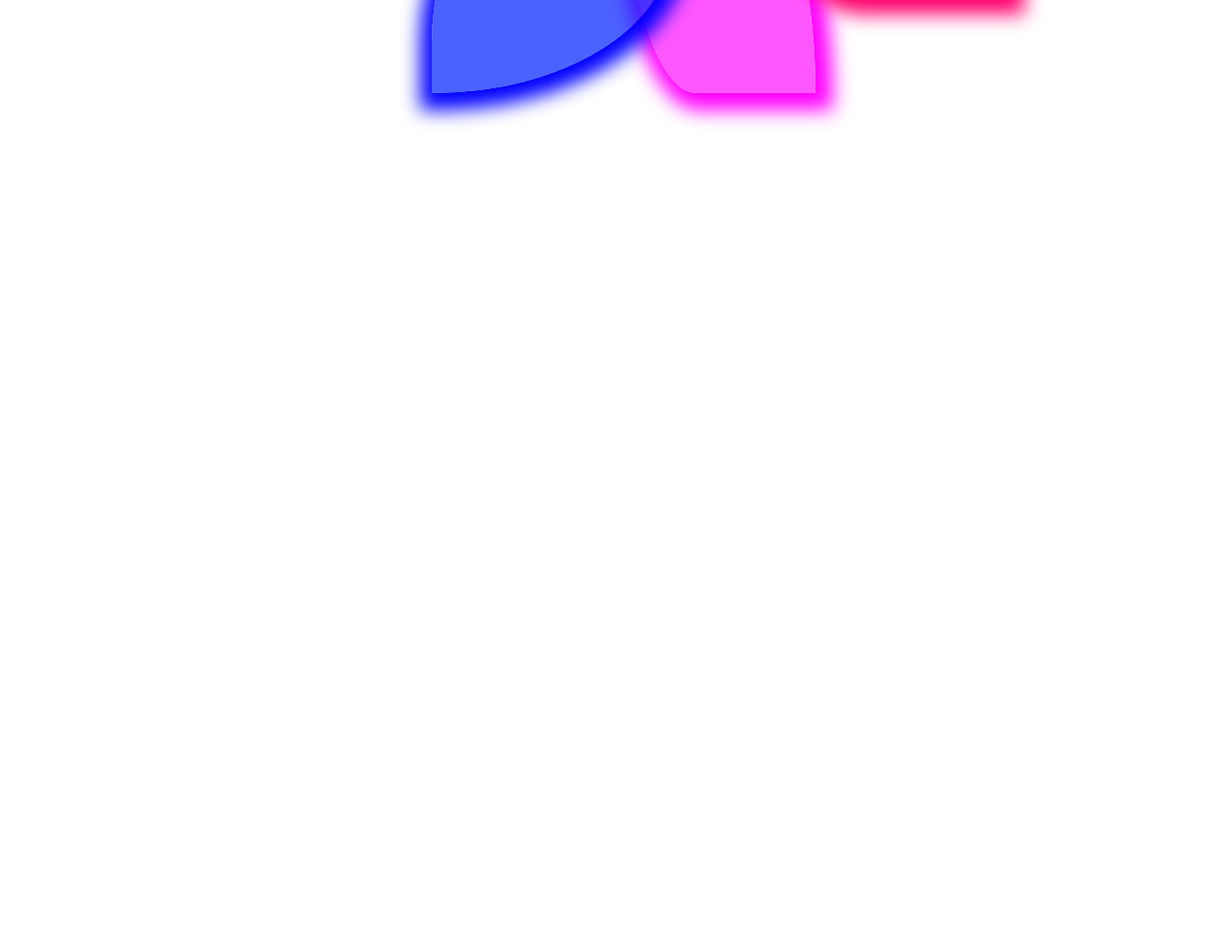
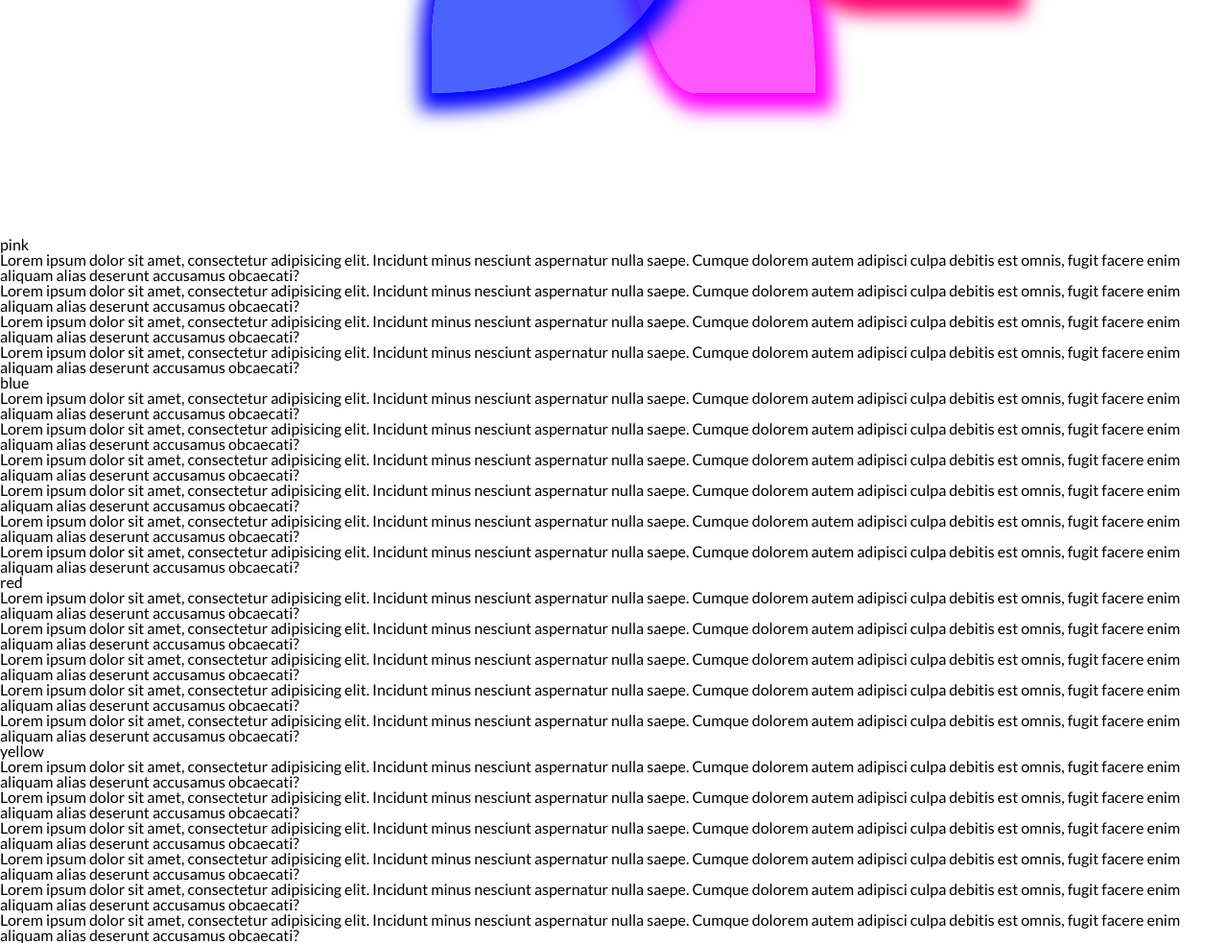
Before and after one commit to e-romanenko/course_homework, a plain HTML site: page lesson_11/index.html in a window 1280 px wide. Shown: the part 753-1736 px from the top of the page at 96% size. Before the commit the page ends 1000 px from the top, so only its background shows below. Drawn offline with Linux system fonts and the light colour scheme.

Commit message:
Add files via upload

```diff
--- a/lesson_11/index.html
+++ b/lesson_11/index.html
@@ -10,7 +10,6 @@
 </head>
 <body>
    <div class="wrapper">
-
       <header>
          <div class="header">
             <div class="header__container">
@@ -64,14 +63,38 @@
 
       <footer>
          <div class="footer__container">
-            <div>
+            <div class="content">
+               <div class="text text--pink">pink</div>
+               <p>Lorem ipsum dolor sit amet, consectetur adipisicing elit. Incidunt minus nesciunt aspernatur nulla saepe. Cumque dolorem autem adipisci culpa debitis est omnis, fugit facere enim aliquam alias deserunt accusamus obcaecati?</p>
+               <p>Lorem ipsum dolor sit amet, consectetur adipisicing elit. Incidunt minus nesciunt aspernatur nulla saepe. Cumque dolorem autem adipisci culpa debitis est omnis, fugit facere enim aliquam alias deserunt accusamus obcaecati?</p>
+               <p>Lorem ipsum dolor sit amet, consectetur adipisicing elit. Incidunt minus nesciunt aspernatur nulla saepe. Cumque dolorem autem adipisci culpa debitis est omnis, fugit facere enim aliquam alias deserunt accusamus obcaecati?</p>
+               <p>Lorem ipsum dolor sit amet, consectetur adipisicing elit. Incidunt minus nesciunt aspernatur nulla saepe. Cumque dolorem autem adipisci culpa debitis est omnis, fugit facere enim aliquam alias deserunt accusamus obcaecati?</p>
 
+               <div class="text text--blue">blue</div>
+               <p>Lorem ipsum dolor sit amet, consectetur adipisicing elit. Incidunt minus nesciunt aspernatur nulla saepe. Cumque dolorem autem adipisci culpa debitis est omnis, fugit facere enim aliquam alias deserunt accusamus obcaecati?</p>
+               <p>Lorem ipsum dolor sit amet, consectetur adipisicing elit. Incidunt minus nesciunt aspernatur nulla saepe. Cumque dolorem autem adipisci culpa debitis est omnis, fugit facere enim aliquam alias deserunt accusamus obcaecati?</p>
+               <p>Lorem ipsum dolor sit amet, consectetur adipisicing elit. Incidunt minus nesciunt aspernatur nulla saepe. Cumque dolorem autem adipisci culpa debitis est omnis, fugit facere enim aliquam alias deserunt accusamus obcaecati?</p>
+               <p>Lorem ipsum dolor sit amet, consectetur adipisicing elit. Incidunt minus nesciunt aspernatur nulla saepe. Cumque dolorem autem adipisci culpa debitis est omnis, fugit facere enim aliquam alias deserunt accusamus obcaecati?</p>
+               <p>Lorem ipsum dolor sit amet, consectetur adipisicing elit. Incidunt minus nesciunt aspernatur nulla saepe. Cumque dolorem autem adipisci culpa debitis est omnis, fugit facere enim aliquam alias deserunt accusamus obcaecati?</p>
+               <p>Lorem ipsum dolor sit amet, consectetur adipisicing elit. Incidunt minus nesciunt aspernatur nulla saepe. Cumque dolorem autem adipisci culpa debitis est omnis, fugit facere enim aliquam alias deserunt accusamus obcaecati?</p>
+
+               <div class="text text--red">red</div>
+               <p>Lorem ipsum dolor sit amet, consectetur adipisicing elit. Incidunt minus nesciunt aspernatur nulla saepe. Cumque dolorem autem adipisci culpa debitis est omnis, fugit facere enim aliquam alias deserunt accusamus obcaecati?</p>
+               <p>Lorem ipsum dolor sit amet, consectetur adipisicing elit. Incidunt minus nesciunt aspernatur nulla saepe. Cumque dolorem autem adipisci culpa debitis est omnis, fugit facere enim aliquam alias deserunt accusamus obcaecati?</p>
+               <p>Lorem ipsum dolor sit amet, consectetur adipisicing elit. Incidunt minus nesciunt aspernatur nulla saepe. Cumque dolorem autem adipisci culpa debitis est omnis, fugit facere enim aliquam alias deserunt accusamus obcaecati?</p>
+               <p>Lorem ipsum dolor sit amet, consectetur adipisicing elit. Incidunt minus nesciunt aspernatur nulla saepe. Cumque dolorem autem adipisci culpa debitis est omnis, fugit facere enim aliquam alias deserunt accusamus obcaecati?</p>
+               <p>Lorem ipsum dolor sit amet, consectetur adipisicing elit. Incidunt minus nesciunt aspernatur nulla saepe. Cumque dolorem autem adipisci culpa debitis est omnis, fugit facere enim aliquam alias deserunt accusamus obcaecati?</p>
+
+               <div class="text text--yellow">yellow</div>
+               <p>Lorem ipsum dolor sit amet, consectetur adipisicing elit. Incidunt minus nesciunt aspernatur nulla saepe. Cumque dolorem autem adipisci culpa debitis est omnis, fugit facere enim aliquam alias deserunt accusamus obcaecati?</p>
+               <p>Lorem ipsum dolor sit amet, consectetur adipisicing elit. Incidunt minus nesciunt aspernatur nulla saepe. Cumque dolorem autem adipisci culpa debitis est omnis, fugit facere enim aliquam alias deserunt accusamus obcaecati?</p>
+               <p>Lorem ipsum dolor sit amet, consectetur adipisicing elit. Incidunt minus nesciunt aspernatur nulla saepe. Cumque dolorem autem adipisci culpa debitis est omnis, fugit facere enim aliquam alias deserunt accusamus obcaecati?</p>
+               <p>Lorem ipsum dolor sit amet, consectetur adipisicing elit. Incidunt minus nesciunt aspernatur nulla saepe. Cumque dolorem autem adipisci culpa debitis est omnis, fugit facere enim aliquam alias deserunt accusamus obcaecati?</p>
+               <p>Lorem ipsum dolor sit amet, consectetur adipisicing elit. Incidunt minus nesciunt aspernatur nulla saepe. Cumque dolorem autem adipisci culpa debitis est omnis, fugit facere enim aliquam alias deserunt accusamus obcaecati?</p>
+               <p>Lorem ipsum dolor sit amet, consectetur adipisicing elit. Incidunt minus nesciunt aspernatur nulla saepe. Cumque dolorem autem adipisci culpa debitis est omnis, fugit facere enim aliquam alias deserunt accusamus obcaecati?</p>
             </div>
          </div>
       </footer>
-
-
    </div>
-
 </body>
 </html>
```
